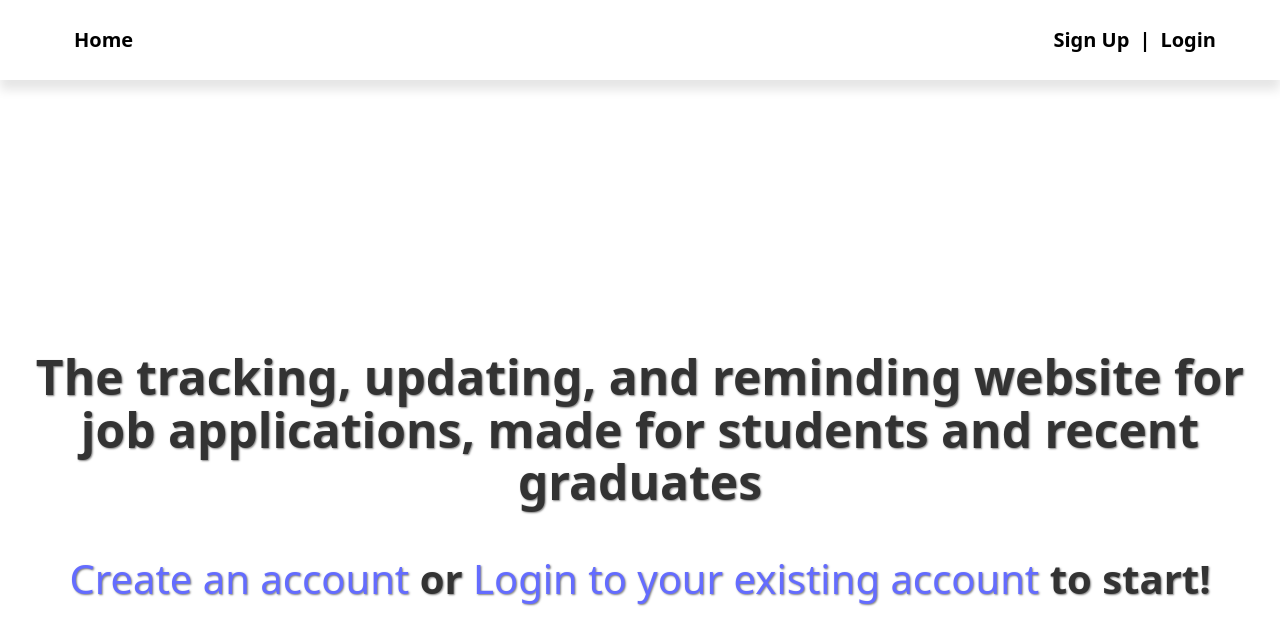
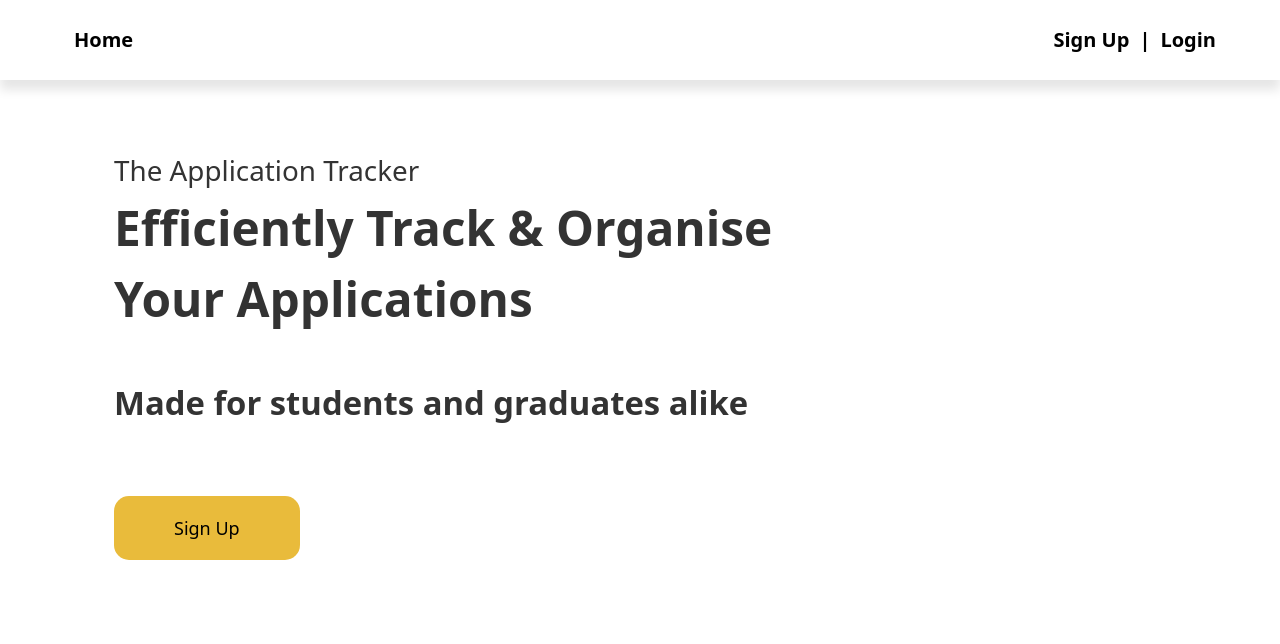
Before and after one commit to TyLou28/Application-Tracker, a React (Vite) app in the folder frontend/frontend/: page / in a window 1280 px wide. Shown: the top 644 px of the page. Built offline with nearby package versions, Linux system fonts and the light colour scheme; no server answers.

Commit message:
Home page styling and structuring update

```diff
--- a/frontend/frontend/src/pages/Home.jsx
+++ b/frontend/frontend/src/pages/Home.jsx
@@ -107,18 +107,21 @@ export default function Home({ isLoggedIn }) {
 
     return (
         <section className="home-hero">
-            <div className="container">
-                <h1>The tracking, updating, and reminding website for job applications, made for students and recent graduates</h1>
+            <div className="about-app flex">
+                <p>The Application Tracker</p>
+                <h2>Efficiently Track & Organise <br /> Your Applications</h2>
+                <h1>Made for students and graduates alike</h1>
                 {isLoggedIn ? (
                     <>
 
                     </>
                 ) : (
-                    <>
-                        <h2> <Link to="/register">Create an account</Link> or <Link to="/login">Login to your existing account</Link> to start!</h2>
-                    </>
+                    <div className="about-user-out">
+                        <Link to="/register"><button>Sign Up</button></Link>
+                    </div>
                 )}
-
+            </div>
+            <div className="about-image">
             </div>
         </section>
     );
--- a/frontend/frontend/src/styles/home.css
+++ b/frontend/frontend/src/styles/home.css
@@ -1,23 +1,106 @@
-.container {
-    display: flex;
-    justify-content: center;
-    flex-direction: column;
-    align-items: center;
-    gap: 4rem;
+* {
+  margin: 0;
+  padding: 0;
+  box-sizing: border-box;
 }
 
+body {
+  overflow-x: hidden;
+}
+
+.flex {
+  display: flex;
+  flex-direction: column;
+  justify-content: flex-start;
+  align-items: start;
+}
+
+
 h1 {
-    font-size: 4.8rem;
-    color: #333;
-    margin: 0;
-    text-shadow: 1px 1px 2px rgba(0,0,0,0.5);
-    text-align: center;
+  font-size: calc(2rem + 1vw);
+  color: #333;
+
 }
 
 h2 {
-  font-size: 4rem;
+font-size: calc(3.5rem + 1vw);
+color: #333;
+
+}
+
+h3 {
+font-size: calc(3.5rem + 1vw);
+color: #333;
+
+}
+
+h4 {
+font-size: calc(3.5rem + 1vw);
+color: #333;
+
+}
+
+p {
+  font-size: calc(1.5rem + 1vw);
   color: #333;
-  margin: 0;
-  text-shadow: 1px 1px 2px rgba(0,0,0,0.5);
-  text-align: center;
 }
+
+.home-hero {
+  min-height: 90vh;
+  width: 95%;
+  margin: 0 0 0 auto;
+  display: flex;
+  flex-wrap: wrap;
+  animation: opening 1s ease-in-out;
+  overflow: hidden;
+}
+
+.about-app {
+  flex: 2 1 40rem;
+  text-align: left;
+}
+
+.about-app h1 {
+  padding-left: 5rem;
+}
+
+.about-app h2 {
+  padding-left: 5rem;
+  padding-right: 5rem;
+  padding-bottom: 5rem;
+}
+
+.about-app p {
+  padding-top: 3rem;
+  padding-left: 5rem;
+}
+
+.about-app button {
+  margin-top: 7.5rem;
+  margin-left: 5rem;
+  margin-right: 3rem;
+}
+
+.about-app .about-user-out button {
+  border-radius: 1.5rem;
+  background-color: rgb(233, 187, 59);
+  color: black;
+  transition: transform 750ms;
+  will-change: transform;
+}
+
+.about-app .about-user-out button:hover,
+.about-app .about-user-out button:focus{
+  transform: translateZ(10px) translateY(-10px);
+  box-shadow: 10px 10px 10px 10px rgba(0, 0, 0, 0.1);
+}
+
+@keyframes opening {
+  from {
+      opacity: 0;
+  }
+
+  to {
+      opacity: 1;
+  }
+}
```
